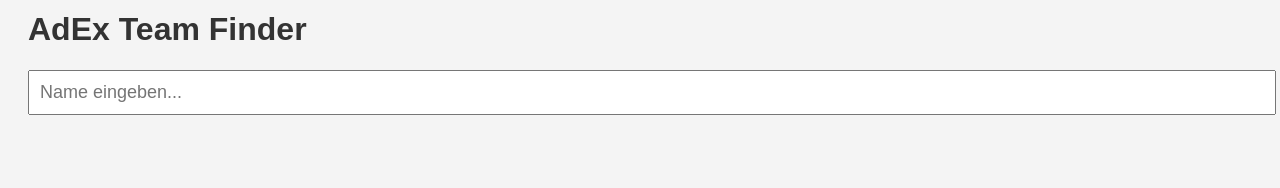
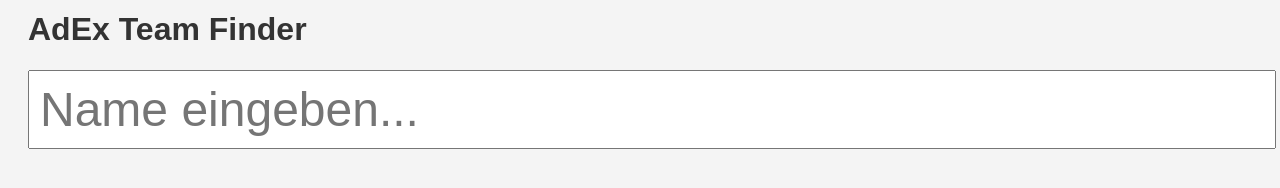
Before and after one commit to DirkSchlossmacher/AdExPeople, a website: page index.html in a window 1280 px wide. Shown: the part 192-380 px from the top of the page. Drawn offline with Linux system fonts and the light colour scheme; no server answers.

Commit message:
Update styles.css

```diff
--- a/styles.css
+++ b/styles.css
@@ -11,7 +11,7 @@ h1 {
 #search {
     width: 100%;
     padding: 10px;
-    font-size: 18px;
+    font-size: xxx-large;
     margin-bottom: 20px;
 }
 
```
